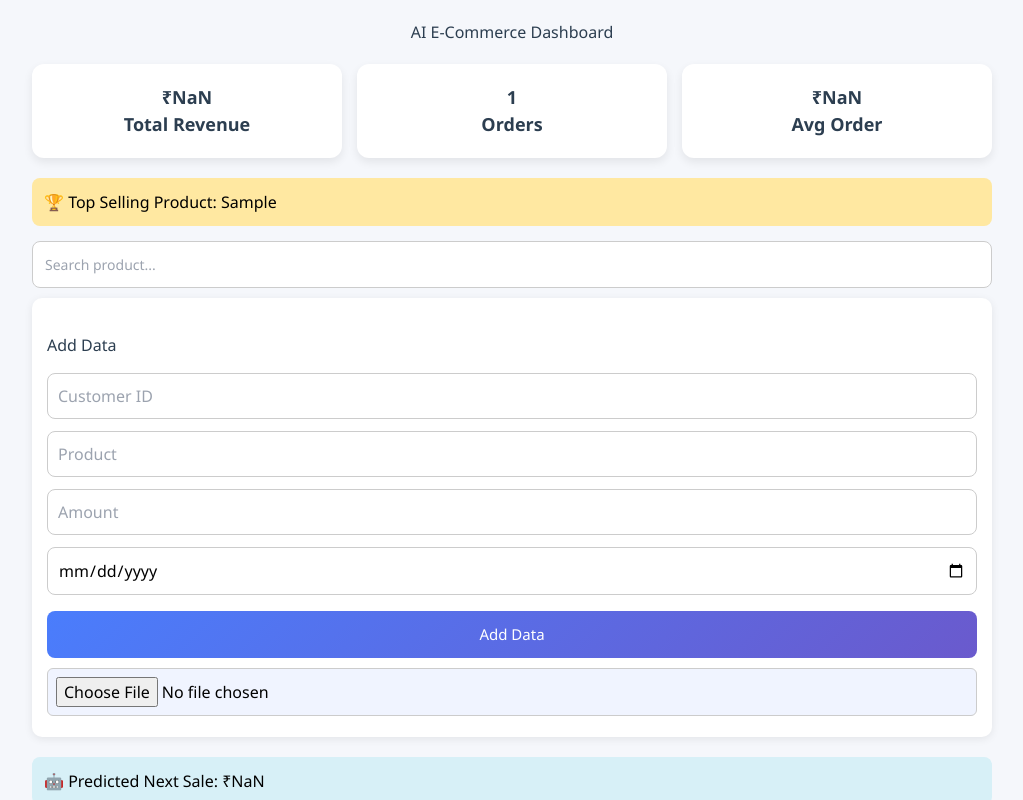
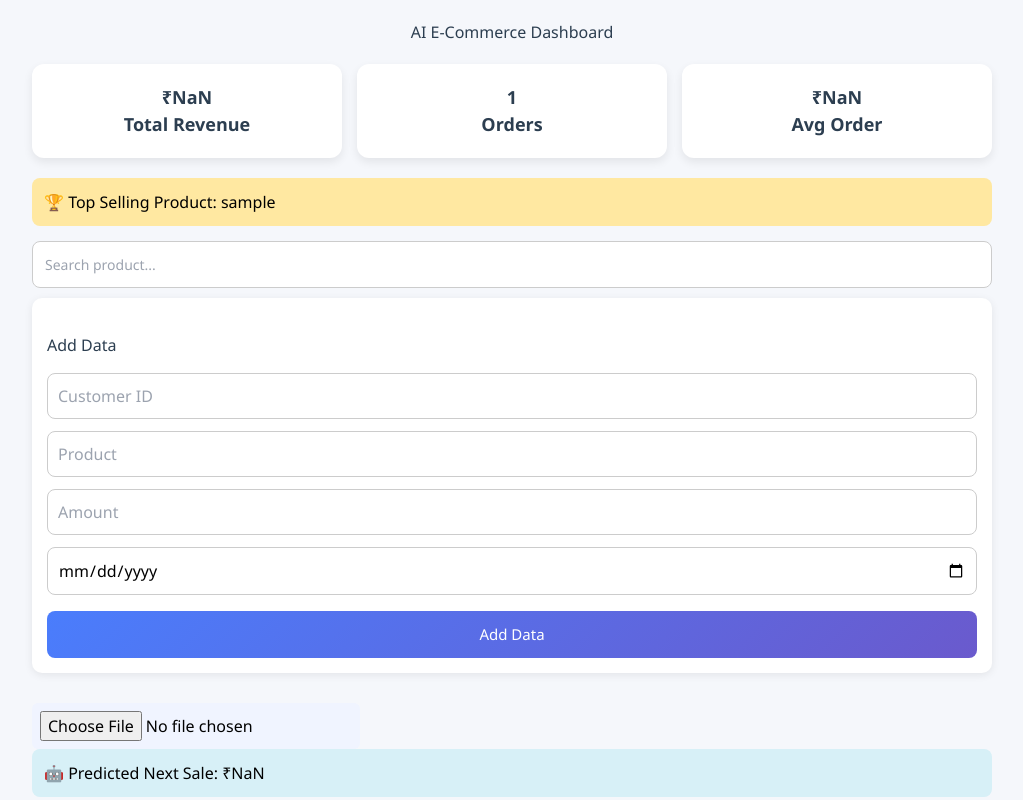
Before and after one commit to dhruthi131203-spec/ai-ecommerce-dashboard, a React app: page / in a window 1280 px wide. Both pictures are taken after typing "Sample", "Sample", "Sample", "2020-01-15" into the empty fields and a click on the button "Add Data". Shown: the top 800 px of the page, without its empty margins (128-1151 px from the left). Built offline with nearby package versions, Linux system fonts and the light colour scheme; the HTML template or start-up script is replaced by a standard one.

Commit message:
final fix search + trend

```diff
--- a/src/App.jsx
+++ b/src/App.jsx
@@ -1,120 +1,102 @@
 import React, { useState } from "react";
-import "./App.css";
 import Papa from "papaparse";
 import {
-  BarChart,
-  Bar,
-  LineChart,
-  Line,
-  XAxis,
-  YAxis,
-  Tooltip,
-  CartesianGrid,
-  ResponsiveContainer,
-  Cell,
+  BarChart, Bar, XAxis, YAxis, Tooltip, CartesianGrid,
+  LineChart, Line, ResponsiveContainer
 } from "recharts";
+import "./App.css";
 
 function App() {
-  const [salesData, setSalesData] = useState([]);
-  const [searchTerm, setSearchTerm] = useState("");
+  const [data, setData] = useState([]);
+  const [search, setSearch] = useState("");
+  const [filtered, setFiltered] = useState([]);
 
-  const [formData, setFormData] = useState({
-    customerId: "",
+  const [form, setForm] = useState({
+    customer_id: "",
     product: "",
     amount: "",
-    date: "",
+    date: ""
   });
 
-  const COLORS = ["#4CAF50", "#2196F3", "#FF9800", "#E91E63", "#9C27B0"];
-
-  // INPUT
-  const handleChange = (e) => {
-    setFormData({ ...formData, [e.target.name]: e.target.value });
-  };
-
-  // ADD DATA
-  const handleAddData = () => {
-    if (!formData.product || !formData.amount || !formData.date) return;
-
-    const newEntry = {
-      ...formData,
-      product: formData.product.toLowerCase(),
-      amount: Number(formData.amount),
-    };
-
-    setSalesData([...salesData, newEntry]);
-
-    setFormData({
-      customerId: "",
-      product: "",
-      amount: "",
-      date: "",
+  // CSV Upload
+  const handleCSV = (e) => {
+    const file = e.target.files[0];
+    Papa.parse(file, {
+      header: true,
+      skipEmptyLines: true,
+      complete: (result) => {
+        const formatted = result.data.map(d => ({
+          ...d,
+          product: d.product.toLowerCase(),
+          amount: Number(d.amount)
+        }));
+        setData(formatted);
+      }
     });
   };
 
-  // CSV UPLOAD
-  const handleCSVUpload = (e) => {
-    const file = e.target.files[0];
+  // Search (FIXED)
+  const handleSearch = (value) => {
+    setSearch(value);
 
-    Papa.parse(file, {
-      header: true,
-      skipEmptyLines: true,
-      complete: (results) => {
-        const parsed = results.data.map((item) => ({
-          customerId: item.customerId || "",
-          product: item.product.toLowerCase(),
-          amount: Number(item.amount),
-          date: item.date,
-        }));
+    const results = data.filter(item =>
+      item.product.toLowerCase().includes(value.toLowerCase())
+    );
 
-        setSalesData(parsed);
-      },
-    });
+    setFiltered(results);
   };
 
-  // SEARCH
-  const filteredData = salesData.filter((item) =>
-    item.product.includes(searchTerm.toLowerCase())
+  // Add Data
+  const handleAdd = () => {
+    if (!form.product || !form.amount) return;
+
+    setData([
+      ...data,
+      {
+        ...form,
+        product: form.product.toLowerCase(),
+        amount: Number(form.amount)
+      }
+    ]);
+
+    setForm({ customer_id: "", product: "", amount: "", date: "" });
+  };
+
+  // METRICS
+  const totalRevenue = data.reduce((a, b) => a + b.amount, 0);
+  const orders = data.length;
+  const avgOrder = orders ? (totalRevenue / orders).toFixed(2) : 0;
+
+  // TOP PRODUCT
+  const productMap = {};
+  data.forEach(d => {
+    productMap[d.product] = (productMap[d.product] || 0) + d.amount;
+  });
+
+  const topProduct = Object.keys(productMap).reduce((a, b) =>
+    productMap[a] > productMap[b] ? a : b, "-"
   );
 
-  // GROUP BY PRODUCT
-  const groupedData = Object.values(
-    salesData.reduce((acc, item) => {
-      if (!acc[item.product]) {
-        acc[item.product] = { product: item.product, total: 0 };
-      }
-      acc[item.product].total += item.amount;
-      return acc;
-    }, {})
-  );
+  // BAR CHART DATA
+  const barData = Object.keys(productMap).map((key, index) => ({
+    name: key,
+    amount: productMap[key],
+    fill: ["#4CAF50", "#2196F3", "#FF9800", "#E91E63", "#9C27B0"][index % 5]
+  }));
 
-  // GROUP BY DATE (FIXED)
-  const trendData = Object.values(
-    salesData.reduce((acc, item) => {
-      if (!acc[item.date]) {
-        acc[item.date] = { date: item.date, total: 0 };
-      }
-      acc[item.date].total += item.amount;
-      return acc;
-    }, {})
-  ).sort((a, b) => new Date(a.date) - new Date(b.date)); // 🔥 IMPORTANT FIX
+  // TREND FIX (GROUP BY DATE)
+  const dateMap = {};
+  data.forEach(d => {
+    if (!d.date) return;
+    dateMap[d.date] = (dateMap[d.date] || 0) + d.amount;
+  });
 
-  // STATS
-  const totalRevenue = salesData.reduce((sum, i) => sum + i.amount, 0);
-  const totalOrders = salesData.length;
-  const avgOrder = totalOrders ? totalRevenue / totalOrders : 0;
-
-  const topProduct =
-    groupedData.length > 0
-      ? groupedData.reduce((a, b) => (a.total > b.total ? a : b)).product
-      : "-";
-
-  const prediction =
-    trendData.length > 0
-      ? Math.round(
-          trendData.reduce((sum, i) => sum + i.total, 0) / trendData.length
-        )
-      : 0;
+  const trendData = Object.keys(dateMap)
+    .sort()
+    .map(date => ({
+      date,
+      amount: dateMap[date]
+    }));
 
   return (
     <div className="container">
@@ -122,67 +104,88 @@ function App() {
 
       {/* STATS */}
       <div className="stats">
-        <div className="card">₹{totalRevenue}<br />Total Revenue</div>
-        <div className="card">{totalOrders}<br />Orders</div>
-        <div className="card">₹{avgOrder.toFixed(2)}<br />Avg Order</div>
+        <div className="card">₹{totalRevenue} <br /> Total Revenue</div>
+        <div className="card">{orders} <br /> Orders</div>
+        <div className="card">₹{avgOrder} <br /> Avg Order</div>
       </div>
 
+      {/* TOP PRODUCT */}
       <div className="top-product">
-        🏆 Top Selling Product:{" "}
-        {topProduct !== "-"
-          ? topProduct.charAt(0).toUpperCase() + topProduct.slice(1)
-          : "-"}
+        🏆 Top Selling Product: {topProduct}
       </div>
 
       {/* SEARCH */}
       <input
         type="text"
         placeholder="Search product..."
-        value={searchTerm}
-        onChange={(e) => setSearchTerm(e.target.value)}
+        value={search}
+        onChange={(e) => handleSearch(e.target.value)}
       />
 
-      {searchTerm && (
+      {search && (
         <div className="search-results">
-          {filteredData.map((item, i) => (
-            <div key={i}>
-              {item.product} - ₹{item.amount}
-            </div>
-          ))}
+          {filtered.length > 0 ? (
+            filtered.map((item, i) => (
+              <div key={i}>
+                {item.product} - ₹{item.amount}
+              </div>
+            ))
+          ) : (
+            <div>No results found</div>
+          )}
         </div>
       )}
 
-      {/* FORM */}
+      {/* ADD DATA */}
       <div className="form">
         <h3>Add Data</h3>
 
-        <input name="customerId" placeholder="Customer ID" value={formData.customerId} onChange={handleChange} />
-        <input name="product" placeholder="Product" value={formData.product} onChange={handleChange} />
-        <input name="amount" placeholder="Amount" value={formData.amount} onChange={handleChange} />
-        <input type="date" name="date" value={formData.date} onChange={handleChange} />
+        <input
+          placeholder="Customer ID"
+          value={form.customer_id}
+          onChange={(e) => setForm({ ...form, customer_id: e.target.value })}
+        />
 
-        <button onClick={handleAddData}>Add Data</button>
+        <input
+          placeholder="Product"
+          value={form.product}
+          onChange={(e) => setForm({ ...form, product: e.target.value })}
+        />
 
-        {/* CSV UPLOAD (KEEPED) */}
-        <input type="file" accept=".csv" onChange={handleCSVUpload} />
+        <input
+          placeholder="Amount"
+          value={form.amount}
+          onChange={(e) => setForm({ ...form, amount: e.target.value })}
+        />
+
+        <input
+          type="date"
+          value={form.date}
+          onChange={(e) => setForm({ ...form, date: e.target.value })}
+        />
+
+        <button onClick={handleAdd}>Add Data</button>
       </div>
 
-      {/* AI */}
+      {/* CSV UPLOAD (UNCHANGED ✅) */}
+      <input type="file" accept=".csv" onChange={handleCSV} />
+
+      {/* AI PREDICTION */}
       <div className="prediction">
-        🤖 Predicted Next Sale: ₹{prediction}
+        🤖 Predicted Next Sale: ₹{avgOrder}
       </div>
 
-      {/* BAR CHART (FIXED COLORS) */}
+      {/* BAR CHART */}
       <h3>Sales by Product</h3>
       <ResponsiveContainer width="100%" height={300}>
-        <BarChart data={groupedData}>
+        <BarChart data={barData}>
           <CartesianGrid strokeDasharray="3 3" />
-          <XAxis dataKey="product" />
+          <XAxis dataKey="name" />
           <YAxis />
           <Tooltip />
-          <Bar dataKey="total">
-            {groupedData.map((entry, index) => (
-              <Cell key={index} fill={COLORS[index % COLORS.length]} />
+          <Bar dataKey="amount">
+            {barData.map((entry, index) => (
+              <cell key={index} fill={entry.fill} />
             ))}
           </Bar>
         </BarChart>
@@ -198,10 +201,9 @@ function App() {
           <Tooltip />
           <Line
             type="monotone"
-            dataKey="total"
+            dataKey="amount"
             stroke="#4a7dfc"
             strokeWidth={3}
-            dot={{ r: 4 }}
           />
         </LineChart>
       </ResponsiveContainer>
```
